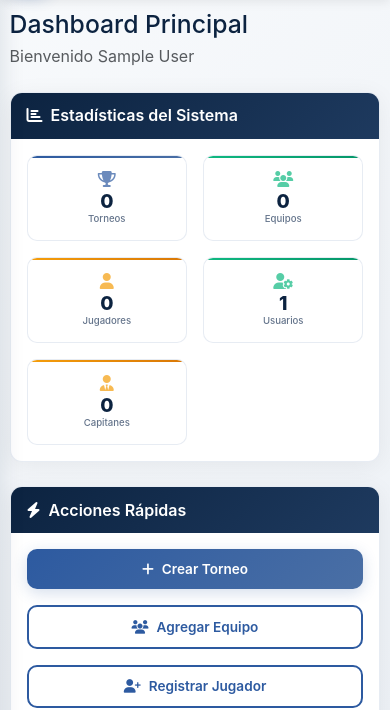
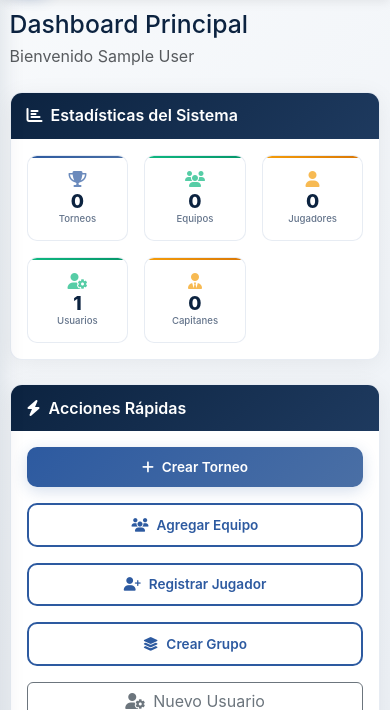
Before and after one commit to Moy020513/Torneos, a Django app: page /panel/ in a window 390 px wide. Shown: the part 55-765 px from the top of the page. Run offline with Django 4.2, Linux system fonts and the light colour scheme; the visitor is signed in with stand-in values (Sample User, id 1); data comes from the database, SQL or seed files in the repository; data that the repository does not hold is empty.

Commit message:
ajuste de panel admin card 3 col

```diff
--- a/templates/admin/dashboard.html
+++ b/templates/admin/dashboard.html
@@ -16,28 +16,28 @@
     <div class="admin-card-body p-3">
         <div class="row g-3">
             <!-- Fila 1: Estadísticas Principales (sin Partidos ni Grupos) -->
-            <div class="col-6 col-md-4 col-lg-3 col-xl-2">
+            <div class="col-4 col-md-4 col-lg-3 col-xl-2">
                 <div class="stat-compact primary">
                     <i class="fas fa-trophy"></i>
                     <div class="stat-compact-value">{{ total_torneos }}</div>
                     <div class="stat-compact-label">Torneos</div>
                 </div>
             </div>
-            <div class="col-6 col-md-4 col-lg-3 col-xl-2">
+            <div class="col-4 col-md-4 col-lg-3 col-xl-2">
                 <div class="stat-compact success">
                     <i class="fas fa-users"></i>
                     <div class="stat-compact-value">{{ total_equipos }}</div>
                     <div class="stat-compact-label">Equipos</div>
                 </div>
             </div>
-            <div class="col-6 col-md-4 col-lg-3 col-xl-2">
+            <div class="col-4 col-md-4 col-lg-3 col-xl-2">
                 <div class="stat-compact warning">
                     <i class="fas fa-user"></i>
                     <div class="stat-compact-value">{{ total_jugadores }}</div>
                     <div class="stat-compact-label">Jugadores</div>
                 </div>
             </div>
-            <div class="col-6 col-md-4 col-lg-3 col-xl-2">
+            <div class="col-4 col-md-4 col-lg-3 col-xl-2">
                 <div class="stat-compact success">
                     <i class="fas fa-user-cog"></i>
                     <div class="stat-compact-value">{{ total_usuarios }}</div>
@@ -46,7 +46,7 @@
             </div>
 
             <!-- Fila 2: Capitanes y Eliminatorias -->
-            <div class="col-6 col-md-4 col-lg-3 col-xl-2">
+            <div class="col-4 col-md-4 col-lg-3 col-xl-2">
                 <div class="stat-compact warning">
                     <i class="fas fa-user-tie"></i>
                     <div class="stat-compact-value">{{ capitanes_activos }}</div>
```
